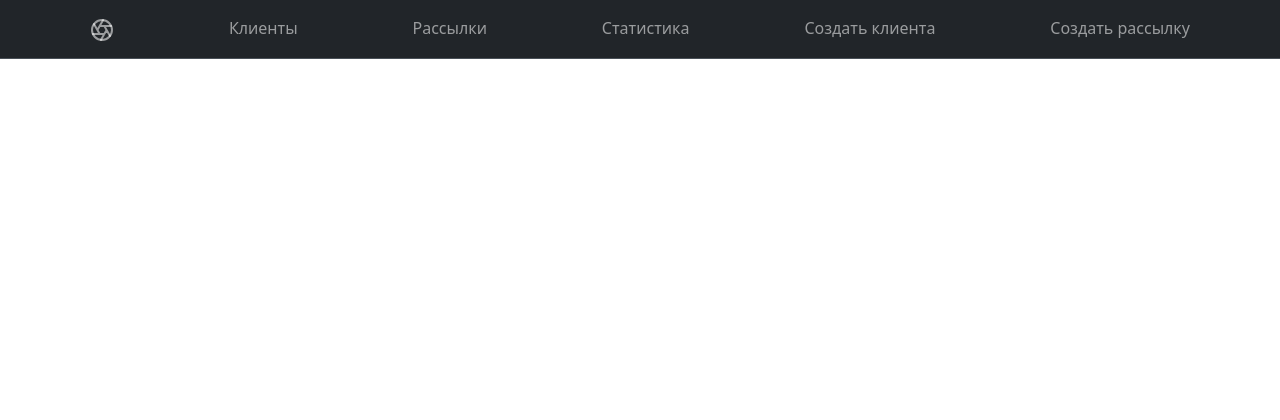
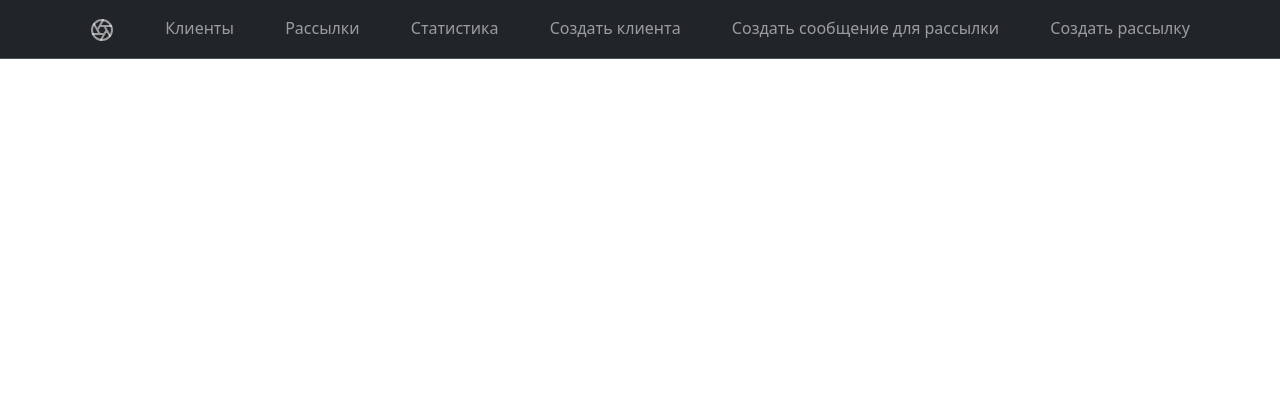
Before and after one commit to RenatUrazbakhtin/send_newsletter_service, a Django app: page /client_list/ in a window 1280 px wide. Shown: the top 420 px of the page. Run offline with Django 4.2, Linux system fonts and the light colour scheme; data that the repository does not hold is empty; some libraries are stand-ins or nearby versions.

Commit message:
correct url

```diff
--- a/main/templates/main/base.html
+++ b/main/templates/main/base.html
@@ -91,10 +91,11 @@
             <svg class="bi" width="24" height="24"><use xlink:href="#aperture"/></svg>
           </a></li>
           <li class="nav-item"><a class="nav-link" href="{% url 'client_list' %}">Клиенты</a></li>
-          <li class="nav-item"><a class="nav-link" href="{% url 'NewsletterMessage_list' %}">Рассылки</a></li>
+          <li class="nav-item"><a class="nav-link" href="{% url 'NewsletterSettings_list' %}">Рассылки</a></li>
           <li class="nav-item"><a class="nav-link" href="#">Статистика</a></li>
           <li class="nav-item"><a class="nav-link" href="{% url 'create_client' %}">Создать клиента</a></li>
-          <li class="nav-item"><a class="nav-link" href="{% url 'NewsletterMessage_create' %}">Создать рассылку</a></li>
+          <li class="nav-item"><a class="nav-link" href="{% url 'NewsletterMessage_create' %}">Создать сообщение для рассылки</a></li>
+          <li class="nav-item"><a class="nav-link" href="{% url 'NewsletterSettings_create' %}">Создать рассылку</a></li>
         </ul>
       </div>
     </div>
```
